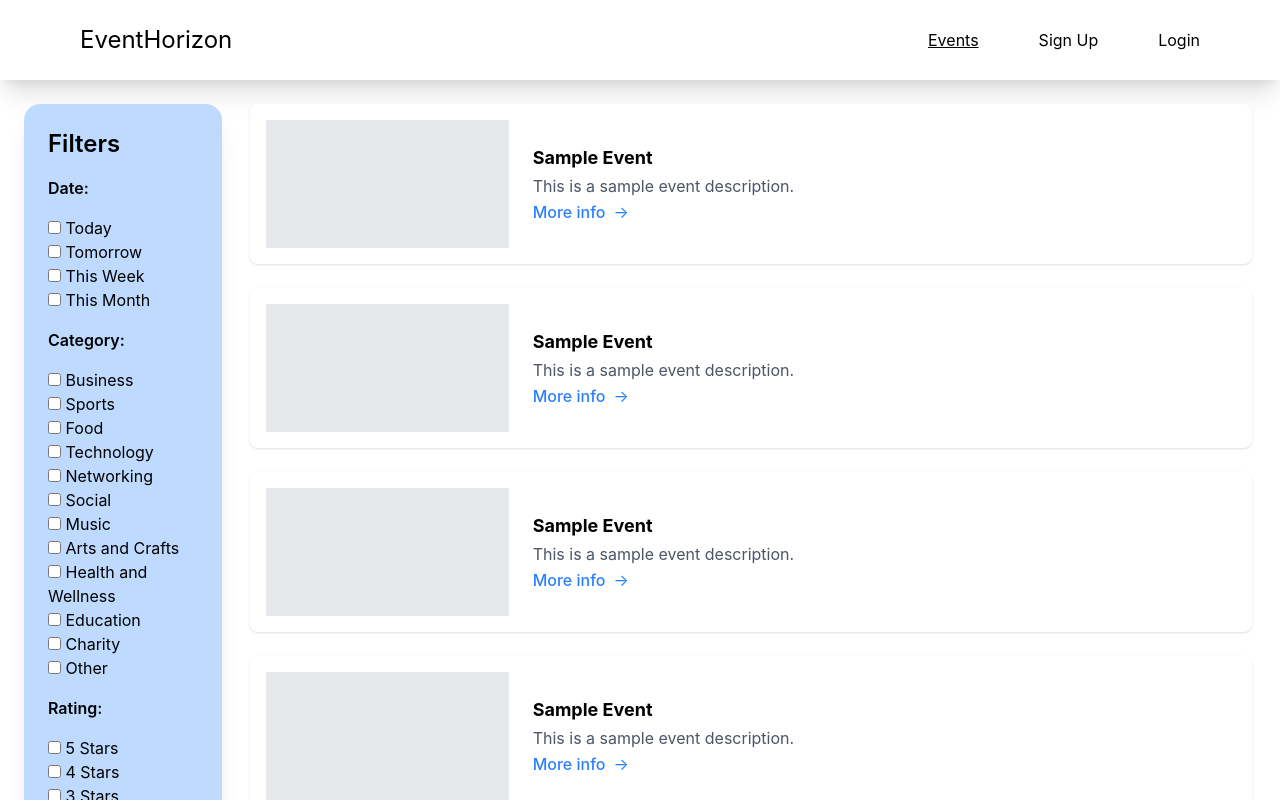
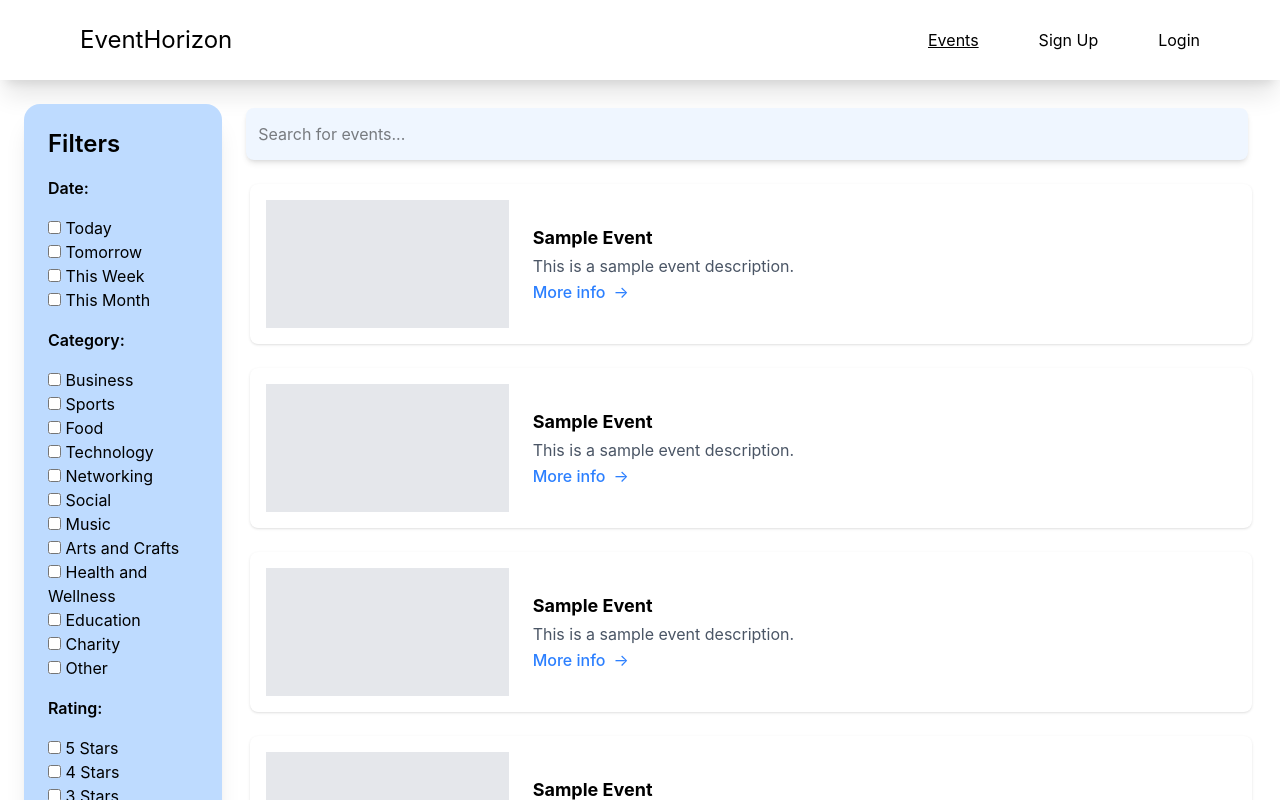
Before and after one commit to DragonShadow343/EventHorizon, a React (Vite) app in the folder Frontend/: page /events in a window 1280 px wide. Shown: the top 800 px of the page. Built offline with nearby package versions, Linux system fonts and the light colour scheme.

Commit message:
Added search bar

```diff
--- /dev/null
+++ b/Frontend/src/components/SearchBar.jsx
@@ -0,0 +1,15 @@
+const SearchBar = ({ className }) => {
+    return (
+        <>
+            <div>
+                <input
+                    type="text"
+                    placeholder="Search for events..."
+                    className={`w-full h-13 p-3 rounded-lg shadow-md focus:outline-none focus:ring-2 focus:ring-blue-500 bg-blue-50 ${className}`}
+                />
+            </div>
+        </>
+    )
+}
+
+export default SearchBar
--- a/Frontend/src/pages/events/Events.jsx
+++ b/Frontend/src/pages/events/Events.jsx
@@ -1,6 +1,7 @@
 import EventCard2 from '../../components/EventListPage/EventCard2'
 import FilterBar from '../../components/EventListPage/FilterBar'
 import Navbar from '../../components/NavBar/Navbar'
+import SearchBar from '../../components/SearchBar'
 
 const Events = () => {
   return (
@@ -8,7 +9,8 @@ const Events = () => {
       <Navbar />
       <div className="flex">
         <FilterBar />
-        <div className="flex-col w-full mr-8">
+        <div className="flex-col w-full mr-8 mt-7">
+          <SearchBar/>
           <EventCard2 event={{ name: "Sample Event", desc: "This is a sample event description." }} />
           <EventCard2 event={{ name: "Sample Event", desc: "This is a sample event description." }} />
           <EventCard2 event={{ name: "Sample Event", desc: "This is a sample event description." }} />
@@ -16,10 +18,7 @@ const Events = () => {
           <EventCard2 event={{ name: "Sample Event", desc: "This is a sample event description." }} />
           <EventCard2 event={{ name: "Sample Event", desc: "This is a sample event description." }} />
         </div>
-
       </div>
-
-
     </>
   )
 }
```
